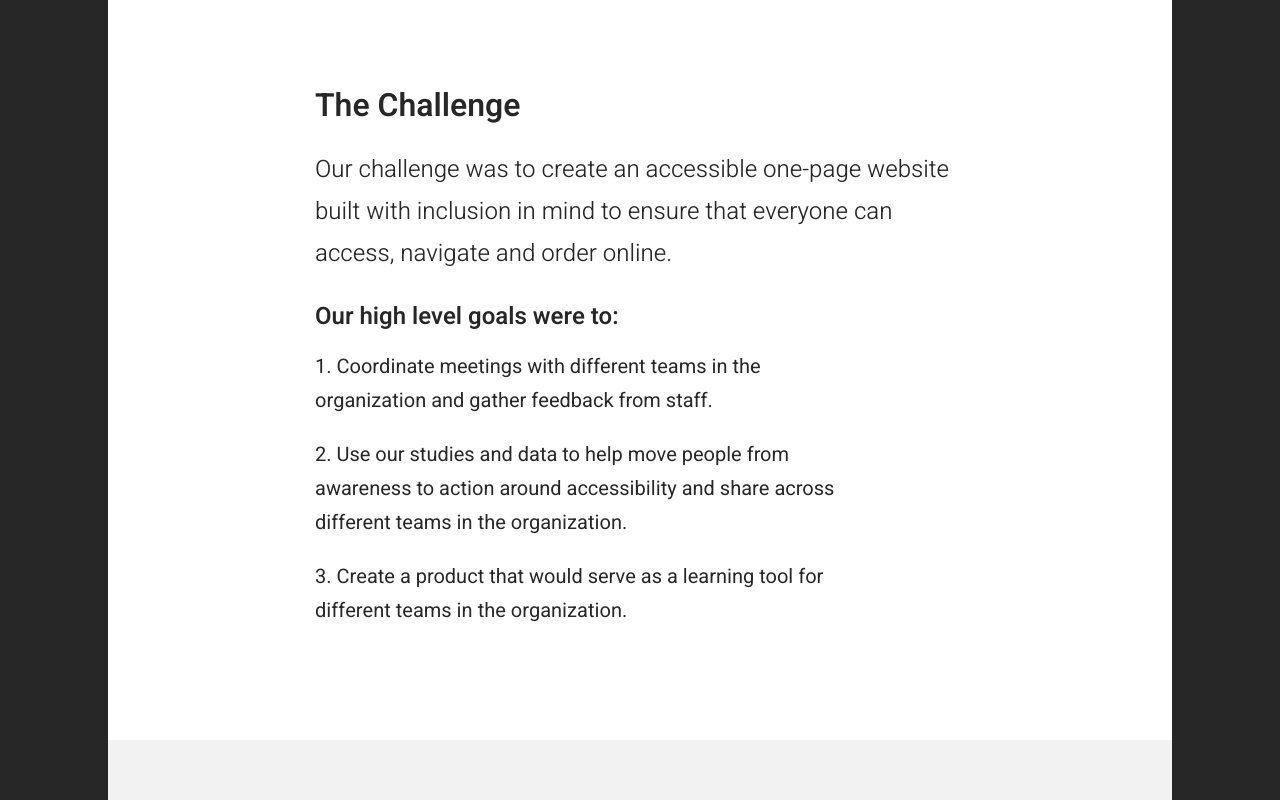
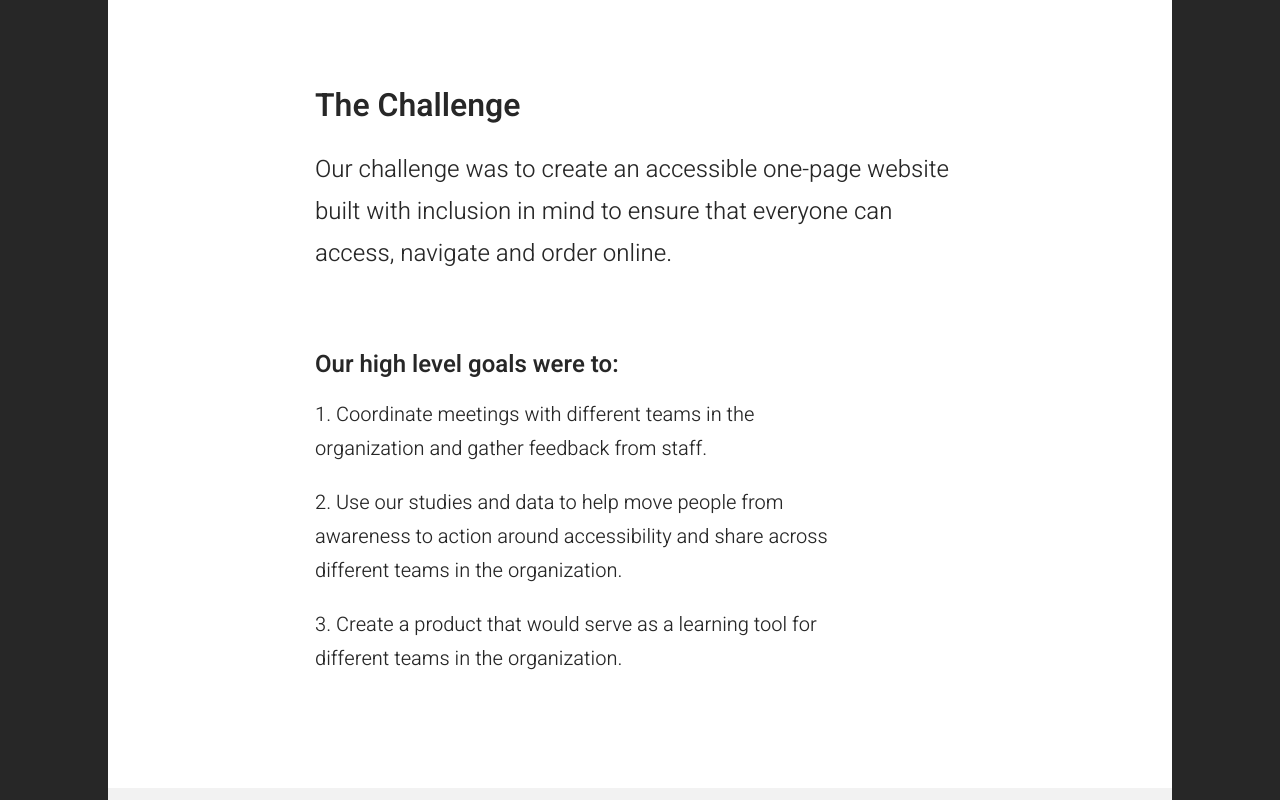
Before and after one commit to skey08/michelle-lana, a website: page cupcakes-for-everyone.html in a window 1280 px wide. Shown: the part 980-1780 px from the top of the page. Drawn offline with Linux system fonts and the light colour scheme.

Commit message:
add space above list, lower list font weight

```diff
--- a/cupcakes-for-everyone.html
+++ b/cupcakes-for-everyone.html
@@ -58,7 +58,7 @@
         <section class="container">
             <div class="container_slim container-padding">
                 <h2 class="heading_large">The Challenge</h2>
-                <p class="subtext">Our challenge was to create an accessible one-page website built with inclusion in mind to ensure that everyone can access, navigate and order online.</p>
+                <p class="subtext padding-bottom_24-48">Our challenge was to create an accessible one-page website built with inclusion in mind to ensure that everyone can access, navigate and order online.</p>
                 <h3 class="heading_medium">Our high level goals were to:</h3>
                 <ol class="default-ordered">
                     <li>Coordinate meetings with different teams in the organization and gather feedback from staff.</li>
--- a/styles/lists.scss
+++ b/styles/lists.scss
@@ -3,6 +3,7 @@
     margin-bottom: 0;
     padding-left: 0;
     font-size: 1rem;
+    font-weight: 300;
     list-style-position: inside;
 
     li:not(:last-child) {
@@ -26,6 +27,7 @@
     list-style-type: lower-alpha;
     padding-left: 0;
     list-style-position: inside;
+    font-weight: 300;
 
     li {
         margin-bottom: 0;
```
Also changed, not shown: css/styles.css, 1 other file.
